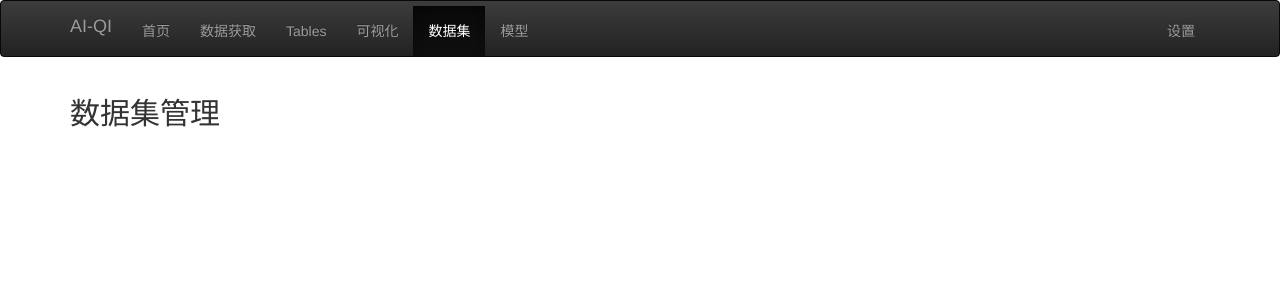
After one commit to DannyLee1991/ai_qi, a Flask app: page /dataset in a window 1280 px wide. The commit adds this page. Shown: the top 300 px of the page. Run offline with Flask 2, Linux system fonts and the light colour scheme; some libraries are stand-ins or nearby versions.

Commit message:
add: 添加数据集页面

```diff
--- a/web/dataset/__init__.py
+++ b/web/dataset/__init__.py
@@ -1,3 +1,3 @@
+from .base import *
 from .gen_dataset.common_dataset import *
-from .base import *
 from .get_dataset import *
--- a/web/flaskr/main/__init__.py
+++ b/web/flaskr/main/__init__.py
@@ -2,6 +2,6 @@ from flask import Blueprint
 
 main = Blueprint('main', __name__)
 
-from .views import index, setting, getdata, tables, visualization, models
+from .views import index, setting, getdata, tables, visualization, dataset, models
 from .views.data_views import view_trans_d, view_overall_bar
 from .api import query
--- /dev/null
+++ b/web/flaskr/main/views/dataset.py
@@ -0,0 +1,8 @@
+from flask import render_template, make_response
+from .. import main
+
+
+@main.route('/dataset')
+def dataset():
+    resp = make_response(render_template('dataset.html'))
+    return resp
--- a/web/flaskr/templates/base.html
+++ b/web/flaskr/templates/base.html
@@ -32,6 +32,7 @@
                 <li id="nav-getdata"><a href="{{ url_for('main.getdata') }}">数据获取</a></li>
                 <li id="nav-tables"><a href="{{ url_for('main.tables') }}">Tables</a></li>
                 <li id="nav-visualization"><a href="{{ url_for('main.visualization') }}">可视化</a></li>
+                <li id="nav-dataset"><a href="{{ url_for('main.dataset') }}">数据集</a></li>
                 <li id="nav-models"><a href="{{ url_for('main.models') }}">模型</a></li>
             </ul>
 
--- /dev/null
+++ b/web/flaskr/templates/dataset.html
@@ -0,0 +1,5 @@
+{% extends "base.html" %}
+{% block page_content %}
+  <h2>数据集管理</h2>
+  {% if error %}<p class=error><strong>Error:</strong> {{ error }}{% endif %}
+{% endblock %}
```
